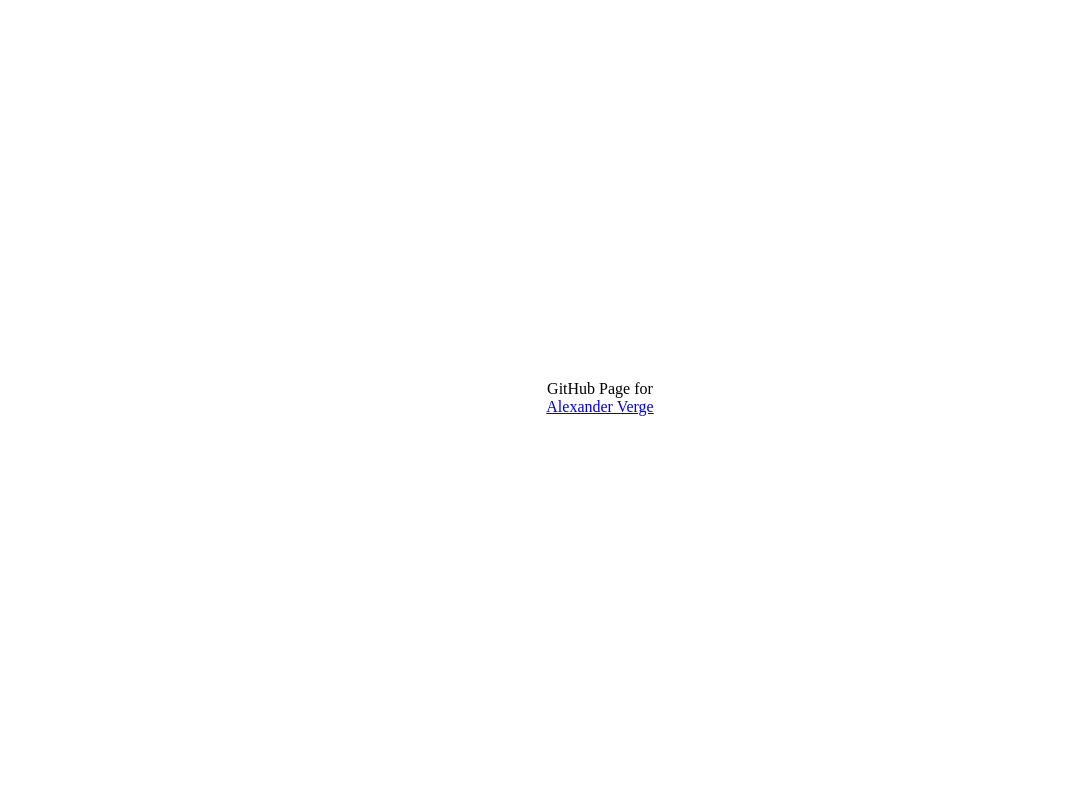
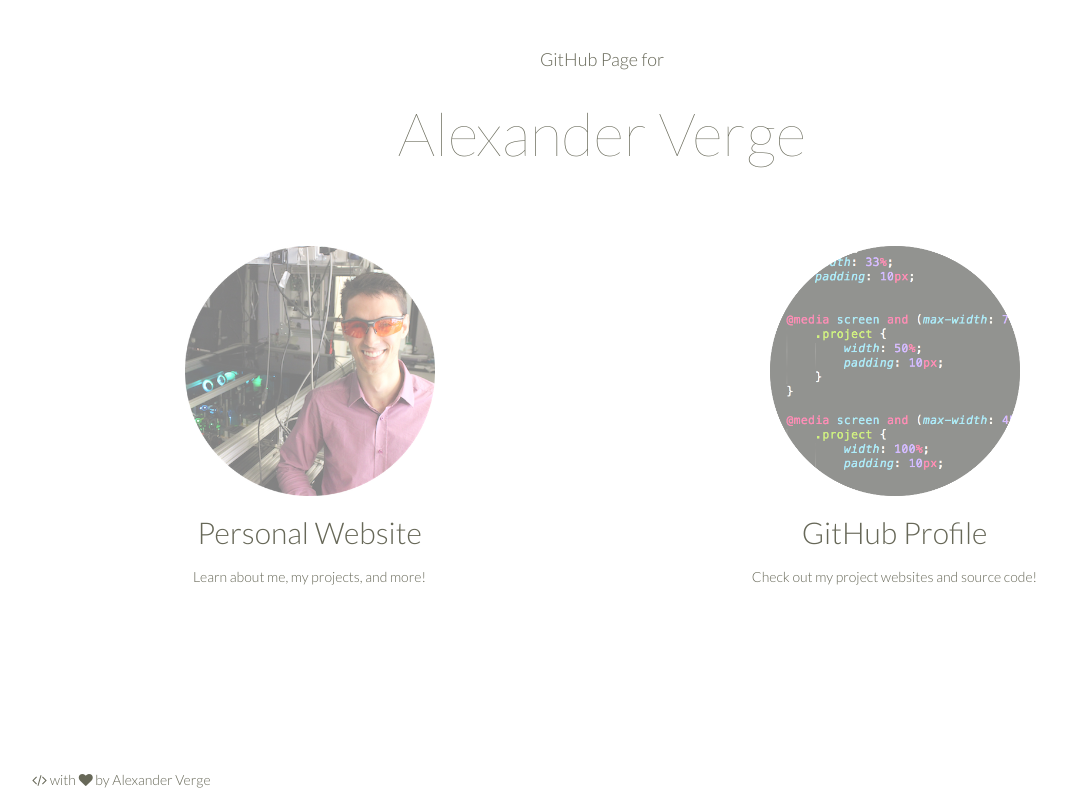
Before and after one commit to alexanderverge/alexanderverge.github.io, a plain HTML site: page index.html in a window 1280 px wide. Shown: the whole page, without its empty margins (38-1105 px from the left). Drawn offline with nearby package versions, Linux system fonts and the light colour scheme.

Commit message:
Complete Website
Design and create website. Include Bootstrap, JQuery, Google Fonts, and
Font Awesome.

```diff
--- a/css/style.css
+++ b/css/style.css
@@ -3,14 +3,44 @@
 }
 
 body {
-	width: calc(100% - 20px);
-	height: calc(100% - 20px);
-	margin: 10;
-    display: table;
+	height: 100%;
+	font-family: 'Lato', sans-serif;
+	color: #676858;
+	font-weight: 300;
 }
 
-.content {
-    vertical-align: middle;
-    text-align: center;
-	display: table-cell;
+img {
+	width: 250px;
+	opacity: 0.5;
+	margin-top: 30px;
 }
+
+img:hover {
+    opacity: 1;
+}
+
+h1 {
+	font-size: 60px;
+	font-weight: 100;
+}
+
+.top,
+.middle {
+	margin-top: 40px;
+}
+
+/* Wrapper for page content to push down footer */
+#wrap {
+	min-height: 100%;
+	height: auto;
+	margin: 0 auto -30px;
+	padding: 0 0 30px;
+}
+
+#footer {
+	height: 30px;
+}
+
+.website-info {
+	margin-bottom: 20px;
+}
--- a/index.html
+++ b/index.html
@@ -5,14 +5,101 @@
 	<meta http-equiv="X-UA-Compatible" content="IE=Edge">
 	<meta name="viewport" content="width=device-width, initial-scale=1">
 
+	<title>Alexander Verge - GitHub Page</title>
+
+	<!-- JQuery -->
+	<script src="http://ajax.googleapis.com/ajax/libs/jquery/1.11.2/jquery.min.js"></script>
+
+	<!-- Bootstrap Latest compiled and minified CSS -->
+	<link rel="stylesheet" href="https://maxcdn.bootstrapcdn.com/bootstrap/3.3.4/css/bootstrap.min.css">
+
+	<!-- Bootstrap Latest compiled and minified JavaScript -->
+	<script src="https://maxcdn.bootstrapcdn.com/bootstrap/3.3.4/js/bootstrap.min.js"></script>
+
+	<!-- Google Font -->
+	<link href="http://fonts.googleapis.com/css?family=Lato:100,300" rel="stylesheet">
+
+	<!-- Font Awesome -->
+	<link rel="stylesheet" href="https://maxcdn.bootstrapcdn.com/font-awesome/4.3.0/css/font-awesome.min.css">
+
 	<!-- Custom style -->
 	<link rel="stylesheet" href="css/style.css">
-	<title>Alexander Verge</title>
 </head>
 <body>
-	<div class="content">
-		GitHub Page for<br>
-		<a href="http://alexanderverge.com"> Alexander Verge </a>
+
+	<div id="wrap">
+		<div class="container text-center">
+
+			<!-- Page Info -->
+			<div class="top">
+				<div class="row">
+					<div class="col-md-12">
+						<h4>GitHub Page for</h4>
+					</div>
+				</div>
+
+				<div class="row">
+					<div class="col-md-12">
+						<h1>Alexander Verge</h1>
+					</div>
+				</div>
+			</div>
+
+			<!-- Main Content -->
+			<div class="middle">
+				<div class="row">
+					<div class="col-xs-12 col-sm-6 col-md-6">
+						<div class-"row">
+							<div class="col-md-12">
+								<a href="http://www.alexanderverge.com">
+									<img src="images/alex-thumb.png" class="image-responsive">
+								</a>
+							</div>
+						</div>
+						<div class="website-info">
+							<div class="row">
+								<div class="col-md-12">
+									<h2>Personal Website</h2>
+								</div>
+							</div>
+							<div class="row">
+								<div class="col-md-12">
+									<h5>Learn about me, my projects, and more!</h5>
+								</div>
+							</div>
+						</div>
+					</div>
+					<div class="col-xs-12 col-sm-6 col-md-6">
+						<div class-"row">
+							<div class="col-md-12">
+								<a href="https://github.com/alexanderverge">
+									<img src="images/code-thumb.png" class="image-responsive">
+								</a>
+							</div>
+						</div>
+						<div class="website-info">
+							<div class="row">
+								<div class="col-md-12">
+									<h2>GitHub Profile</h2>
+								</div>
+							</div>
+							<div class="row">
+								<div class="col-md-12">
+									<h5>Check out my project websites and source code!</h5>
+								</div>
+							</div>
+						</div>
+					</div>
+				</div>
+			</div>
+		</div>
 	</div>
+
+	<!-- Footer -->
+	<footer id="footer">
+		<div class="container">
+			<i class="fa fa-code"></i> with <i class="fa fa-heart"></i> by Alexander Verge
+		</div>
+	</footer>
 </body>
 </html>
```
Also changed, not shown: images/alex-thumb.png (added), images/code-thumb.png (added).
